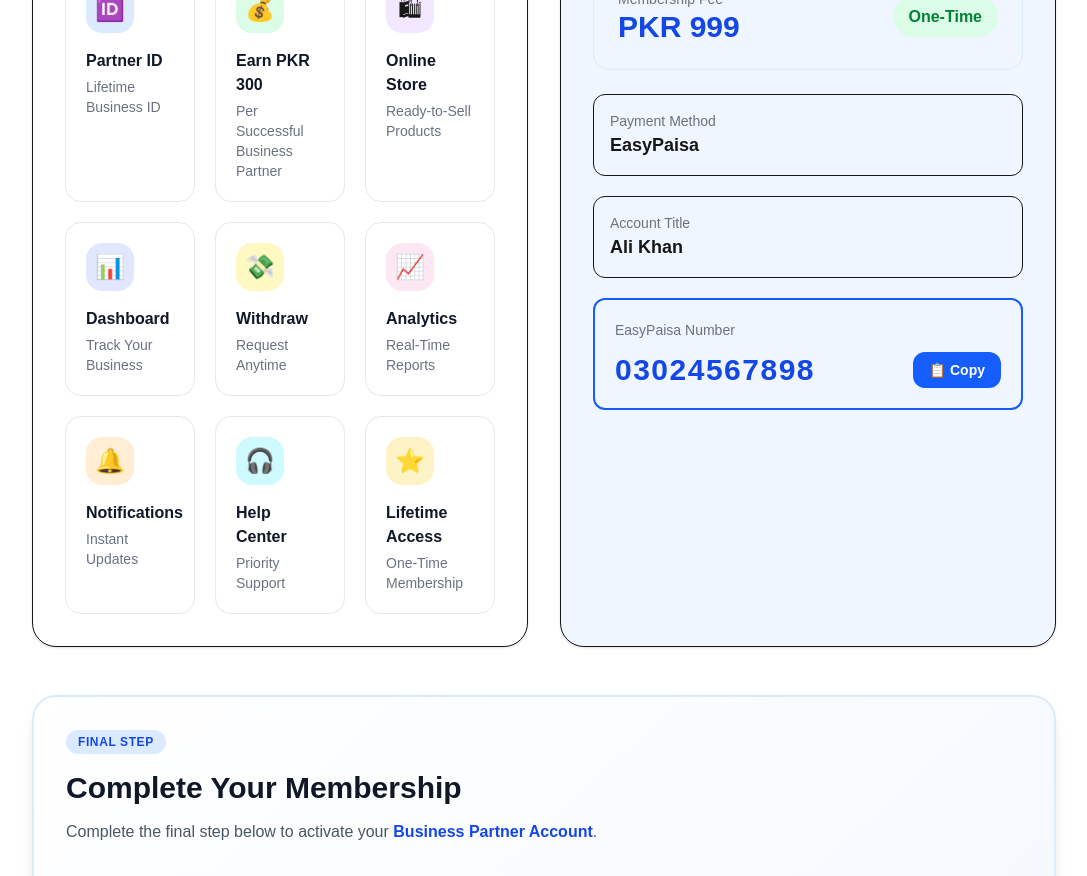
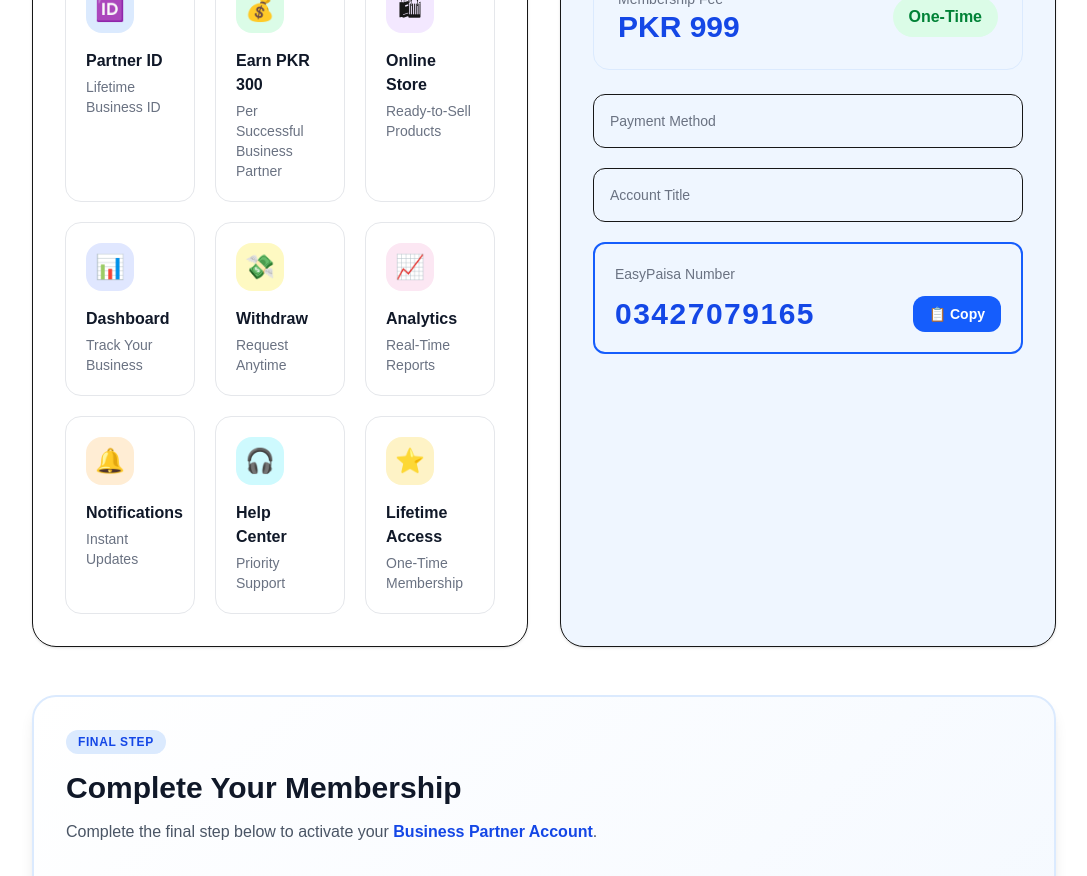
Before and after one commit to invite1earn2/kamyab-hub, a Next.js app: page /subscribe in a window 1280 px wide. Shown: the part 980-1856 px from the top of the page, without its empty margins (96-1183 px from the left). Built offline with nearby package versions, Linux system fonts and the light colour scheme; no server answers; the database is empty; sample sign-in values are in the browser's storage.

Commit message:
Fix dynamic company payment settings on subscription page

```diff
--- a/src/app/subscribe/page.js
+++ b/src/app/subscribe/page.js
@@ -214,10 +214,10 @@ method:
 "EasyPaisa",
 
 account_title:
-"Muhammad Usman",
+"Sabeen Akhtar",
 
 account_number:
-"03336304211",
+"03427079165",
 
 transaction_id:
 transaction
@@ -579,7 +579,7 @@ Payment Method
 
 <p className="font-bold text-lg">
 
-EasyPaisa
+{payment?.payment_method}
 
 </p>
 
@@ -595,7 +595,7 @@ Account Title
 
 <p className="font-bold text-lg">
 
-Ali Khan
+{payment?.account_title}
 
 </p>
 
@@ -613,14 +613,15 @@ EasyPaisa Number
 
 <p className="text-3xl font-black tracking-wider text-blue-700">
 
-03024567898
+03427079165
 
 </p>
 
 <button
 onClick={()=>{
-navigator.clipboard.writeText("03336304211");
-
+navigator.clipboard.writeText(
+payment?.account_number || ""
+);
 setCopied(true);
 
 setTimeout(()=>{
```
